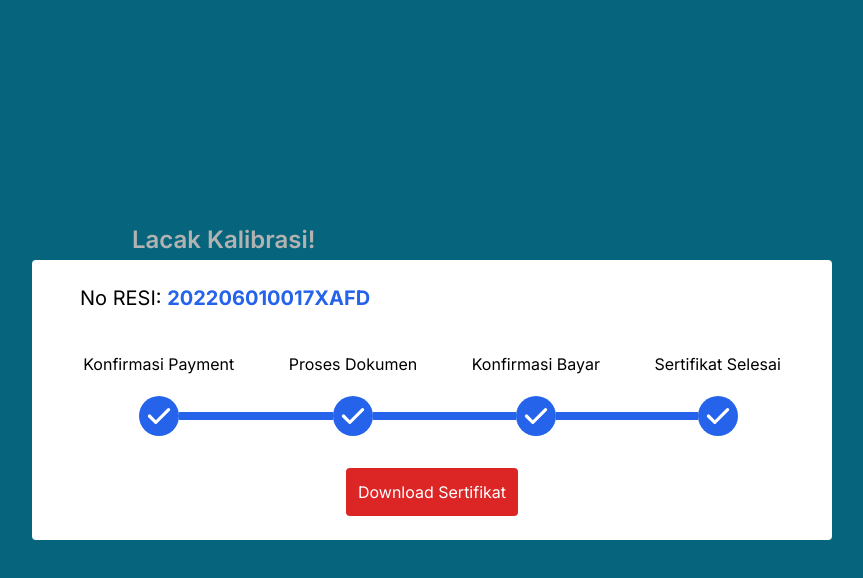
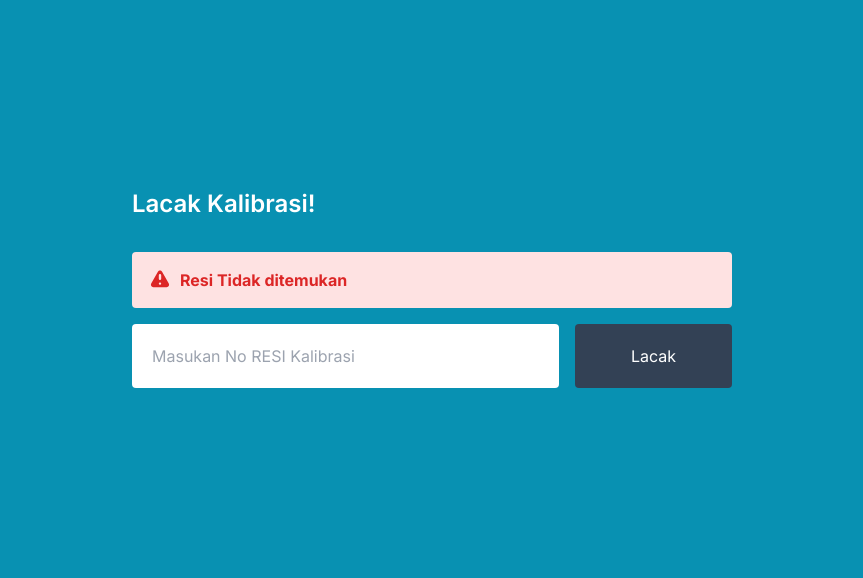
Before and after one commit to khoufstudio/frontend_tracking_app, a Next.js app: page / in a window 1280 px wide. Both pictures are taken after a click on the button "Lacak". Shown: the top 578 px of the page, without its empty margins (208-1071 px from the left). Built offline with nearby package versions, Linux system fonts and the light colour scheme.

Commit message:
adjustmen progress

```diff
--- a/pages/index.tsx
+++ b/pages/index.tsx
@@ -1,17 +1,26 @@
 import { Dialog, Transition } from "@headlessui/react"
-import { CheckIcon } from "@heroicons/react/solid"
+import { CheckIcon, ExclamationIcon, QuestionMarkCircleIcon } from "@heroicons/react/solid"
 import { NextPage } from "next"
 import { Fragment, useState } from "react"
 
+const listOrderNumber: Array<string> = ['202206010017XA8D', '202206010017XA99', '202206010017X8FD']
 
 const Home: NextPage = () => {
-  let [isOpen, setIsOpen] = useState(false)
+  const [isOpen, setIsOpen] = useState(false)
+  const [orderNumber, setOrderNumber] = useState('')
+  const [formError, setFormError] = useState(false)
 
   const openModal = () => {
-    setIsOpen(true)
+    if (listOrderNumber.indexOf(orderNumber) != -1) {
+      setIsOpen(true)
+      setFormError(false)
+    } else {
+      setFormError(true)
+    }
   }
 
   const closeModal = () => {
+    setFormError(false)
     setIsOpen(false)
   }
 
@@ -21,8 +30,14 @@ const Home: NextPage = () => {
       <div className="fixed inset-0 flex items-center justify-center bg-cyan-600 h-screen">
         <div className="md:w-[600px] w-100">
           <h2 className="text-white font-semibold text-2xl mb-8">Lacak Kalibrasi!</h2>
+          <div className={`flex mb-4 bg-red-100 rounded p-4 ${formError ? "block" : "hidden"}`}>
+            <ExclamationIcon className="h-6 text-red-600 mr-2" />
+            <p className="text-red-600 font-bold">Resi Tidak ditemukan</p>
+          </div>
           <div className="flex md:flex-row flex-col mb-56">
-            <input type="text" className="p-5 rounded mr-4 w-full" placeholder="Masukan No RESI Kalibrasi" />
+            <div className="mr-4 w-full">
+              <input value={orderNumber} type="text" className="p-5 rounded w-full" placeholder="Masukan No RESI Kalibrasi" onChange={ e => setOrderNumber(e.target.value)} />
+            </div>
             <button className="bg-slate-700 text-white rounded px-14 p-5 md:mt-0 mt-4 h-full" onClick={openModal}>Lacak</button>
           </div>
         </div>
@@ -36,7 +51,7 @@ const Home: NextPage = () => {
             <div className="flex min-h-full items-center justify-center p-4 text-center">
               <Dialog.Panel className="w-screen md:w-[800px] transform overflow-hidden bg-white p-6 rounded">
                 <Dialog.Title className="mb-10 text-xl text-left pl-6">
-                  No RESI: <span className="font-bold text-blue-600">202206010017XAFD</span>
+                  No RESI: <span className="font-bold text-blue-600">{orderNumber}</span>
                 </Dialog.Title>
                 <Dialog.Description>
                   {/* progress bar */}
```
